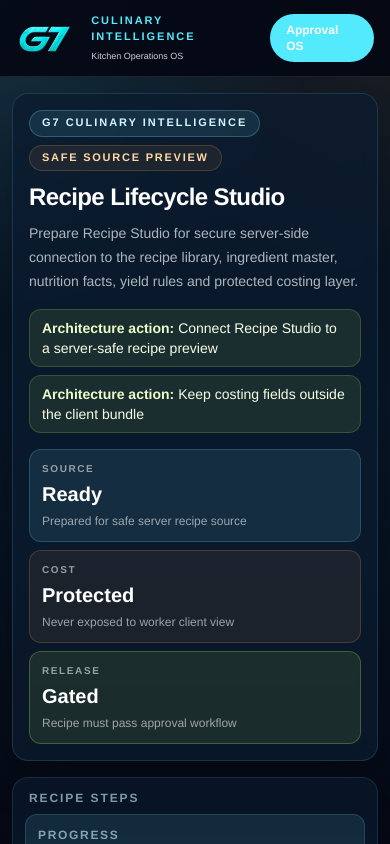
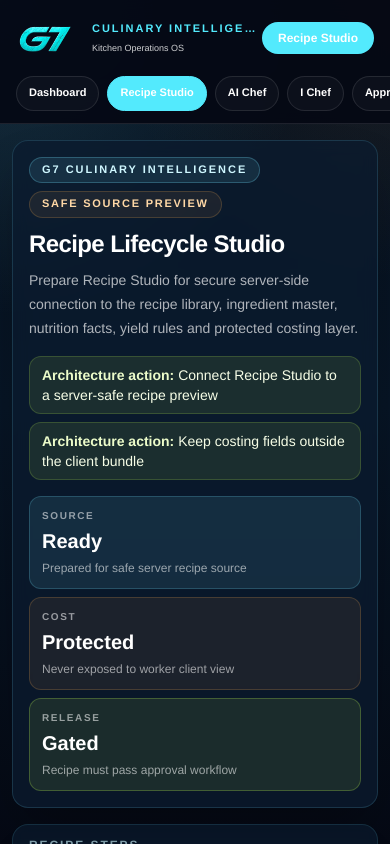
Before and after one commit to ammsofia11-wq/g7-mvpos, a Next.js app: page /recipe-studio in a window 390 px wide. Shown: the top 844 px of the page. Built offline with nearby package versions, Linux system fonts and the light colour scheme.

Commit message:
NAV-1 Add Recipe Studio to app sidebar

```diff
--- a/app/(app)/layout.tsx
+++ b/app/(app)/layout.tsx
@@ -9,6 +9,12 @@ const navItems = [
     href: "/dashboard",
     icon: "✦",
     description: "System overview",
+  },
+  {
+    label: "Recipe Studio",
+    href: "/recipe-studio",
+    icon: "◬",
+    description: "Protected recipe lifecycle",
   },
   {
     label: "AI Chef",
@@ -117,13 +123,14 @@ export default function AppLayout({
 
                 <p className="mt-3 text-[11px] leading-5 text-slate-400">
                   Intelligent kitchen operations built around supplier control,
-                  recipe creation, visual SOPs, production runtime, cold chain,
-                  inventory, workforce, approval governance, QC, dispatch, and
-                  delivery.
+                  protected recipe lifecycle, visual SOPs, production runtime,
+                  cold chain, inventory, workforce, approval governance, QC,
+                  dispatch, and delivery.
                 </p>
 
                 <div className="mt-3 flex flex-wrap gap-1.5">
                   {[
+                    "Recipe Studio",
                     "AI Chef",
                     "I Chef",
                     "Approval OS",
@@ -203,9 +210,10 @@ export default function AppLayout({
         </main>
       </div>
 
-      <div className="sticky top-0 z-50 flex items-center justify-between border-b border-white/10 bg-[#050814]/92 px-4 py-3 backdrop-blur-xl lg:hidden">
-        <Link href="/" className="flex items-center gap-3">
-          <div className="flex h-[52px] w-[64px] items-center justify-center">
+      <div className="sticky top-0 z-50 border-b border-white/10 bg-[#050814]/92 backdrop-blur-xl lg:hidden">
+        <div className="flex items-center justify-between px-4 py-3">
+          <Link href="/" className="flex min-w-0 items-center gap-3">
+            <div className="flex h-[52px] w-[64px] shrink-0 items-center justify-center">
               <img
                 src="/images/g7-logo-clean.png"
                 alt="G7 Culinary Intelligence"
@@ -213,23 +221,44 @@ export default function AppLayout({
               />
             </div>
 
-          <div>
-            <p className="text-[11px] font-black uppercase tracking-[0.18em] text-cyan-300">
+            <div className="min-w-0">
+              <p className="truncate text-[11px] font-black uppercase tracking-[0.18em] text-cyan-300">
                 Culinary Intelligence
               </p>
 
-            <p className="mt-1 text-[9px] text-white/80">
+              <p className="mt-1 truncate text-[9px] text-white/80">
                 Kitchen Operations OS
               </p>
             </div>
           </Link>
 
           <Link
-          href="/approval"
-          className="rounded-full bg-cyan-300 px-4 py-2 text-xs font-black text-[#001018]"
+            href="/recipe-studio"
+            className="shrink-0 rounded-full bg-cyan-300 px-4 py-2 text-xs font-black text-[#001018]"
           >
-          Approval OS
+            Recipe Studio
           </Link>
+        </div>
+
+        <div className="flex gap-2 overflow-x-auto px-4 pb-3">
+          {navItems.map((item) => {
+            const active = pathname === item.href
+
+            return (
+              <Link
+                key={item.href}
+                href={item.href}
+                className={`shrink-0 rounded-full border px-3 py-2 text-[11px] font-black transition ${
+                  active
+                    ? "border-cyan-300 bg-cyan-300 text-[#001018]"
+                    : "border-white/10 bg-white/[0.03] text-slate-300"
+                }`}
+              >
+                {item.label}
+              </Link>
+            )
+          })}
+        </div>
       </div>
 
       <main className="min-w-0 overflow-x-hidden lg:hidden">
```
Lines whose indentation alone changed are shown as unchanged.
